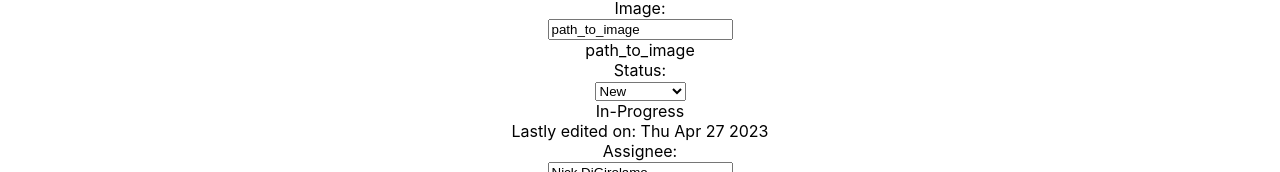
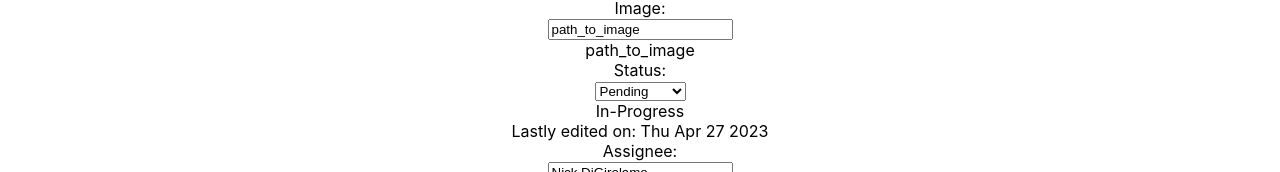
Before and after one commit to galennare/cursed-itsm-board, a React (Create React App) app: page / in a window 1280 px wide. Both pictures are taken after a click on the checkbox "In Edit Mode?". Shown: the part 1309-1481 px from the top of the page. Built offline with nearby package versions, Linux system fonts and the light colour scheme.

Commit message:
corrected status in EditMode file

```diff
--- a/src/components/Edit_Mode_Ticket.tsx
+++ b/src/components/Edit_Mode_Ticket.tsx
@@ -202,7 +202,7 @@ export function EditTicket({ ticket }: { ticket: Hook<Ticket> }): JSX.Element {
                             value={ticketStatus}
                             onChange={updateTicketStatus}
                         >
-                            <option value="New">New</option>
+                            <option value="Pending">Pending</option>
                             <option value="In Progress">In Progress</option>
                             <option value="Resolved">Resolved</option>
                         </Form.Select>
```
